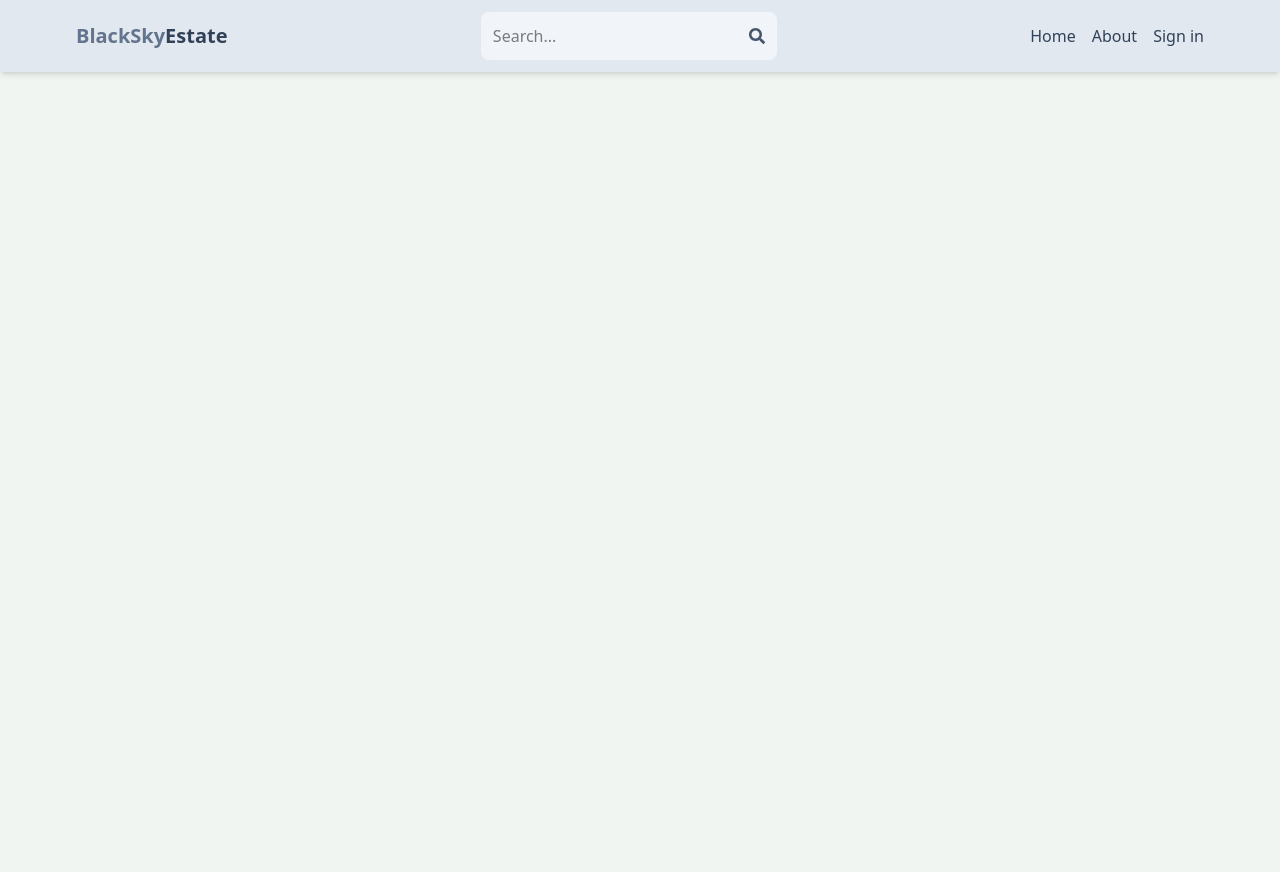
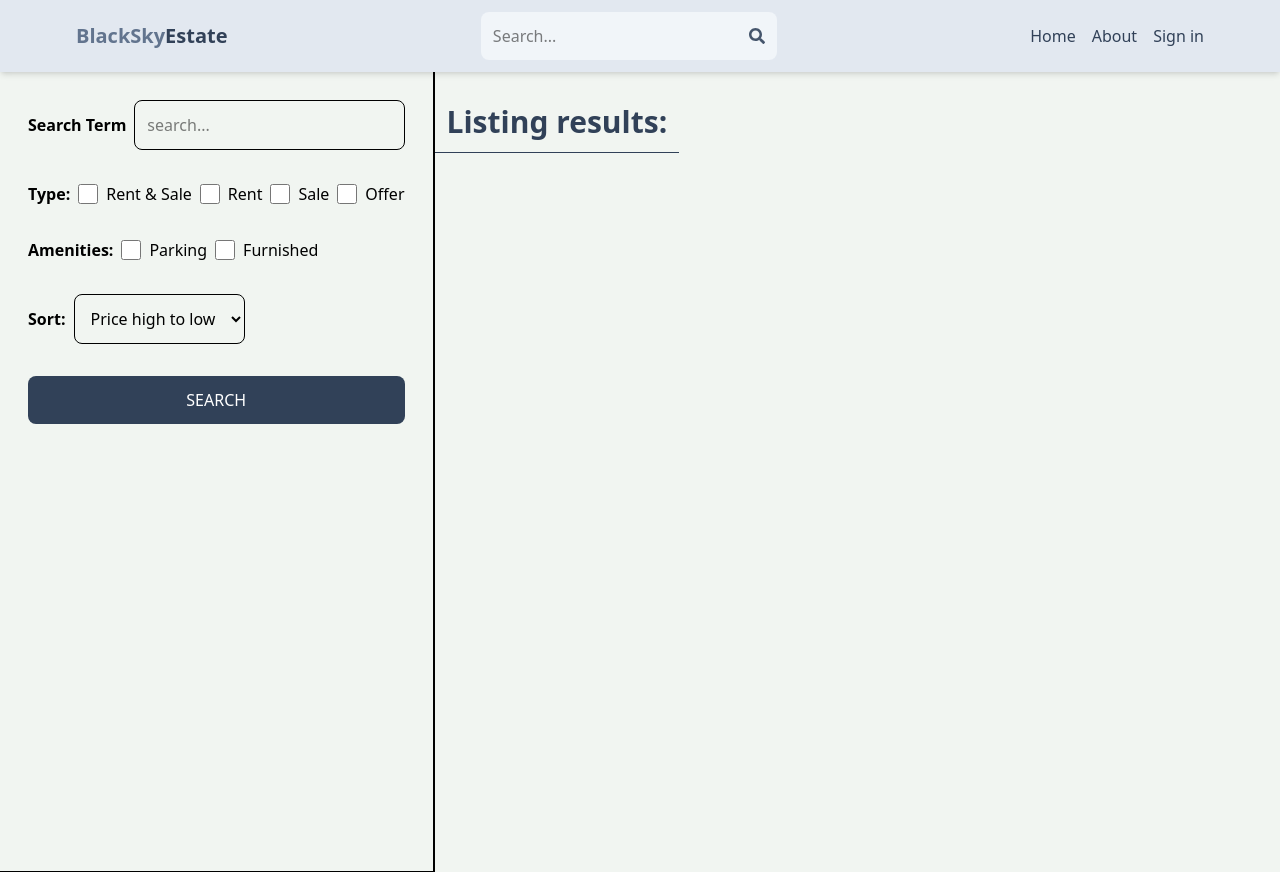
Before and after one commit to miankks/Fahad-project, a React (Vite) app in the folder client/: page /search in a window 1280 px wide. Before the commit the page ends 800 px from the top, so only its background shows below. Built offline with nearby package versions, Linux system fonts and the light colour scheme; no server answers.

Commit message:
create search page UI

```diff
--- a/client/src/App.jsx
+++ b/client/src/App.jsx
@@ -10,6 +10,7 @@
 import CreateListing from './pages/CreateListing';
 import UpdateListing from './pages/UpdateListing';
 import Listing from './pages/Listing';
+import Search from './pages/Search';
 
 const App = () => {
   return (
@@ -21,6 +22,7 @@
         <Route path='/sign-up' element={<Signup />} />
         <Route path='/about' element={<About />} />
         <Route path='/listing/:listingId' element={<Listing />}/>
+        <Route path='/search' element={<Search />} />
         <Route element={<PrivateRoute />}>
           <Route path='/profile' element={<Profile />} />
           <Route path='/create-listing' element={<CreateListing />} />
--- /dev/null
+++ b/client/src/pages/Search.jsx
@@ -0,0 +1,63 @@
+import React from 'react'
+
+const Search = () => {
+  return (
+    <div className='flex flex-col md:flex-row'>
+        <div className='p-7 border-b md:border-r-2 md:min-h-screen'>
+            <form className='flex flex-col gap-8'>
+                <div className="flex items-center gap-2">
+                    <label className='whitespace-nowrap font-semibold'>Search Term</label>
+                    <input type="text" id='searchTerm' placeholder='search...'
+                        className='border rounded-lg p-3 w-full'/>
+                </div>
+                <div className='flex gap-2 flex-wrap items-center'>
+                    <label className='font-semibold'>Type:</label>
+                    <div className="flex gap-2">
+                        <input type="checkbox" id='all' className='w-5'/>
+                        <span>Rent & Sale</span>
+                    </div>
+                    <div className="flex gap-2">
+                        <input type="checkbox" id='rent' className='w-5'/>
+                        <span>Rent</span>
+                    </div>
+                    <div className="flex gap-2">
+                        <input type="checkbox" id='sale' className='w-5'/>
+                        <span>Sale</span>
+                    </div>
+                    <div className="flex gap-2">
+                        <input type="checkbox" id='offer' className='w-5'/>
+                        <span>Offer</span>
+                    </div>
+                </div>
+                   <div className='flex gap-2 flex-wrap items-center'>
+                    <label className='font-semibold'>Amenities:</label>
+                    <div className="flex gap-2">
+                        <input type="checkbox" id='parking' className='w-5'/>
+                        <span>Parking</span>
+                    </div>
+                    <div className="flex gap-2">
+                        <input type="checkbox" id='furnished' className='w-5'/>
+                        <span>Furnished</span>
+                    </div>
+                </div>
+                <div className="flex items-center gap-2">
+                    <label className='font-semibold'>Sort:</label>
+                    <select id="sort_order" className='border rounded-lg p-3'>
+                        <option value="">Price high to low</option>
+                        <option value="">Price low to high</option>
+                        <option value="">Latest</option>
+                        <option value="">Oldest</option>
+                    </select>
+                </div>
+                <button className='bg-slate-700 text-white p-3 rounded-lg uppercase
+                        hover:opacity-95'>Search</button>
+            </form>
+        </div>
+        <div className=''>
+            <h1 className='text-3xl font-semibold border-b p-3 text-slate-700 mt-5'>Listing results:</h1>
+        </div>
+    </div>
+  )
+}
+
+export default Search
```
